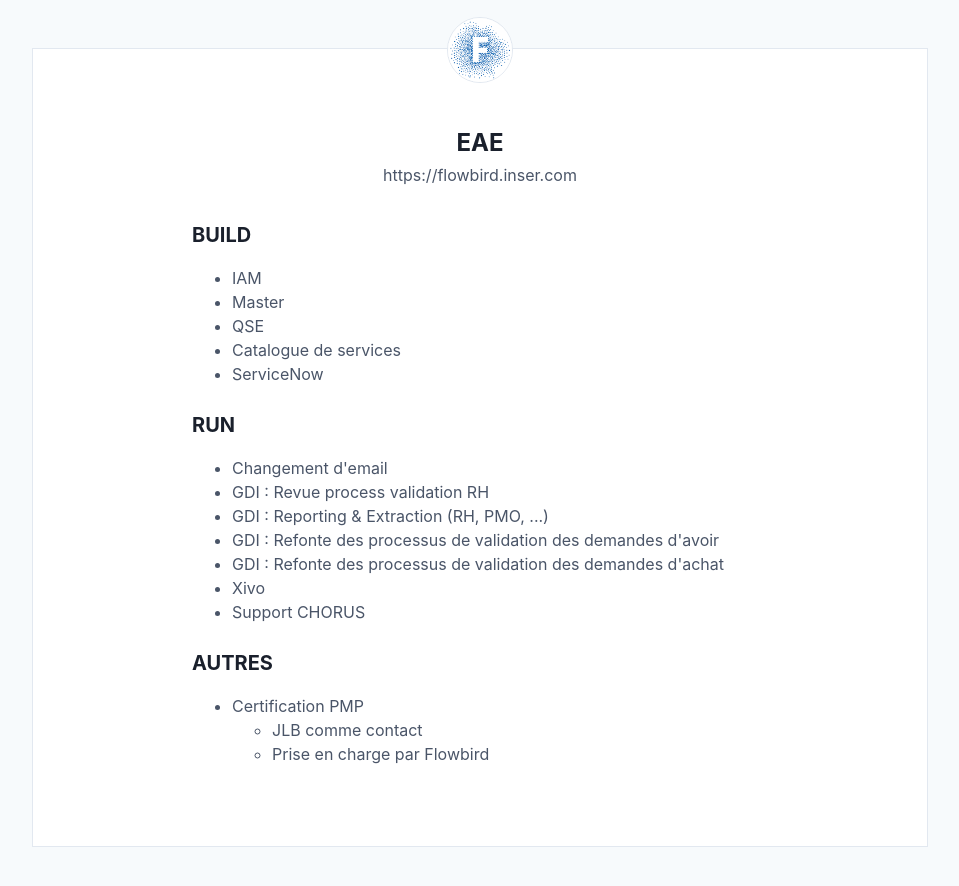
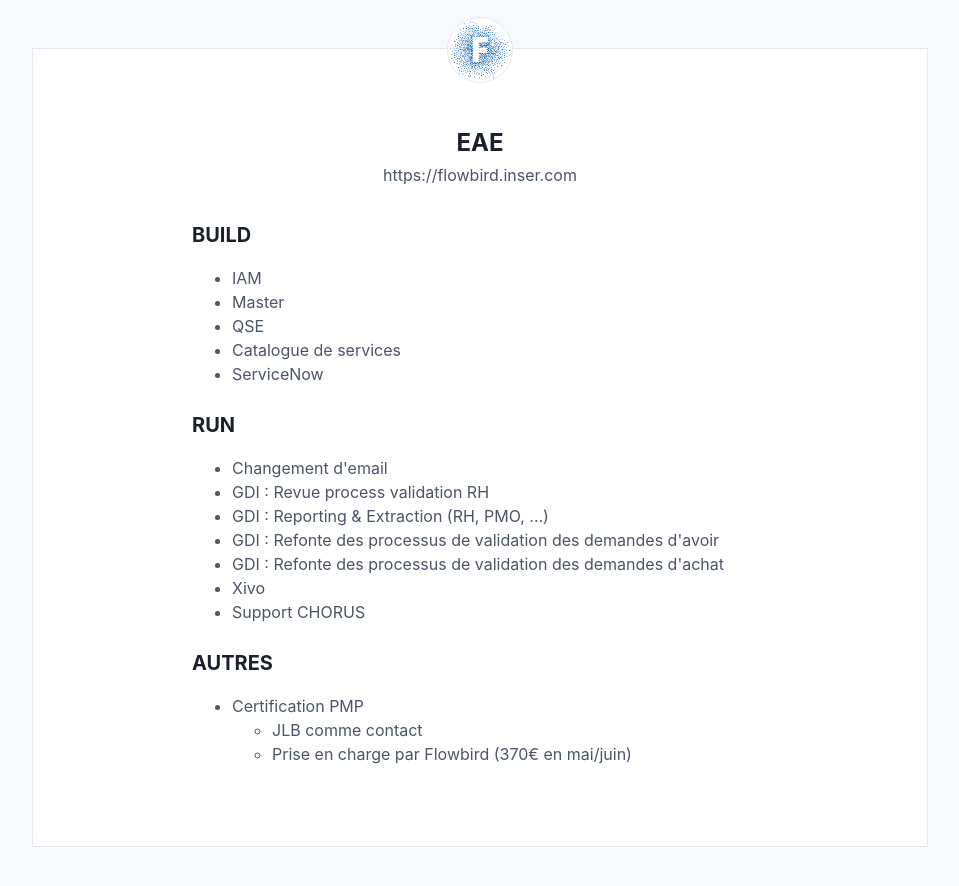
Before and after one commit to greglejeune/blog, a Jekyll site: the page built from _posts/2020-02-11-EAE.md, in a window 1280 px wide. Shown: the top 886 px of the page, without its empty margins (160-1119 px from the left). Built offline with Jekyll 4.4.1, drawn with Linux system fonts in a browser that asks for light colours.

Commit message:
Update 2020-02-11-EAE.md

```diff
--- a/_posts/2020-02-11-EAE.md
+++ b/_posts/2020-02-11-EAE.md
@@ -33,7 +33,7 @@
     <li>Certification PMP</li>
     <ul>
       <li>JLB comme contact</li>
-      <li>Prise en charge par Flowbird</li>
+      <li>Prise en charge par Flowbird (370€ en mai/juin)</li>
     </ul>
   </ul>
 
```
